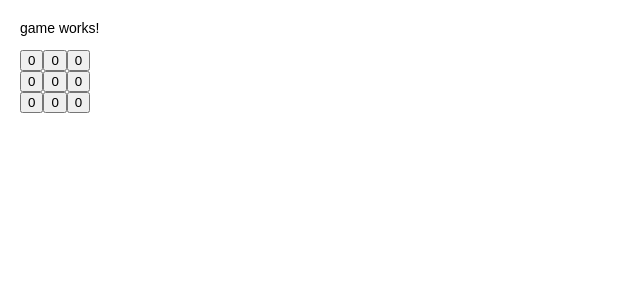
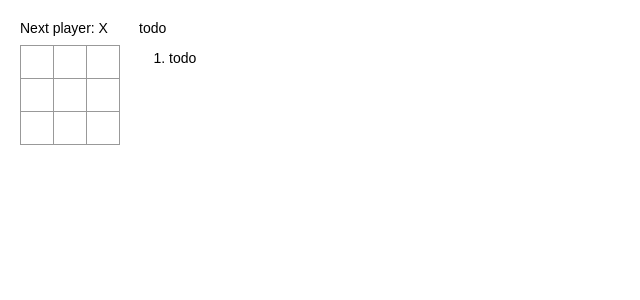
Before and after one commit to nathanBrenner/tic, an Angular app: page / in a window 1280 px wide. Shown: the top 300 px of the page, without its empty margins (0-640 px from the left). Built offline with nearby package versions, Linux system fonts and the light colour scheme.

Commit message:
working version of square

```diff
--- a/src/app/board/board.component.html
+++ b/src/app/board/board.component.html
@@ -1,35 +1,36 @@
 <div>
-  <div className="board-row">
+  <div class="status">{{status}}</div>
+  <div class="board-row">
     <app-square
-      value="0"
+      [value]="0"
     ></app-square>
     <app-square
-      value="0"
+      [value]="1"
     ></app-square>
     <app-square
-      value="0"
+      [value]="2"
     ></app-square>
   </div>
-  <div className="board-row">
+  <div class="board-row">
     <app-square
-      value="0"
+      [value]="3"
     ></app-square>
     <app-square
-      value="0"
+      [value]="4"
     ></app-square>
     <app-square
-      value="0"
+      [value]="5"
     ></app-square>
   </div>
-  <div className="board-row">
+  <div class="board-row">
     <app-square
-      value="0"
+      [value]="6"
     ></app-square>
     <app-square
-      value="0"
+      [value]="7"
     ></app-square>
     <app-square
-      value="0"
+      [value]="8"
     ></app-square>
   </div>
 </div>
--- a/src/app/board/board.component.ts
+++ b/src/app/board/board.component.ts
@@ -9,4 +9,6 @@ import { EventEmitter } from 'events';
 export class BoardComponent {
   @Input() value;
   @Output() onClick = new EventEmitter();
+
+  status = 'Next player: X';
 }
--- a/src/app/game/game.component.html
+++ b/src/app/game/game.component.html
@@ -1,4 +1,12 @@
-<p>
-  game works!
-</p>
-<app-board></app-board>
+<div class="game">
+  <div class="game-board">
+    <app-board>
+    </app-board>
+  </div>
+  <div class="game-info">
+    <div>todo</div>
+    <ol>
+      <li>todo</li>
+    </ol>
+  </div>
+</div>
--- a/src/app/game/game.component.ts
+++ b/src/app/game/game.component.ts
@@ -9,7 +9,6 @@ export class GameComponent implements OnInit {
 
   constructor() { }
 
-  ngOnInit() {
-  }
+  ngOnInit() {}
 
 }
--- a/src/app/square/square.component.css
+++ b/src/app/square/square.component.css
@@ -0,0 +1,14 @@
+.square {
+  background: #fff;
+  border: 1px solid #999;
+  float: left;
+  font-size: 24px;
+  font-weight: bold;
+  line-height: 34px;
+  height: 34px;
+  margin-right: -1px;
+  margin-top: -1px;
+  padding: 0;
+  text-align: center;
+  width: 34px;
+}
--- a/src/app/square/square.component.html
+++ b/src/app/square/square.component.html
@@ -1,3 +1,3 @@
-<button className="square"
-  (click)="onClick.emit()"
->{{value}}</button>
+<button class="square"
+  (click)="handleClick(value)"
+>{{state.value}}</button>
--- a/src/app/square/square.component.ts
+++ b/src/app/square/square.component.ts
@@ -1,11 +1,26 @@
-import { Component, Input, Output, EventEmitter } from '@angular/core';
+import { Component, Input, Output, EventEmitter, OnInit } from '@angular/core';
 
 @Component({
   selector: 'app-square',
   templateUrl: './square.component.html',
   styleUrls: ['./square.component.css']
 })
-export class SquareComponent {
-  @Input() value = '1';
-  @Output() onClick = new EventEmitter();
+export class SquareComponent implements OnInit {
+  @Input() value;
+
+  state;
+
+  handleClick(value) {
+    this.setState({value: 'X'});
+  }
+
+  ngOnInit() {
+    this.state = {
+      value: null
+    }
+  }
+
+  setState(state) {
+    this.state = {...this.state, ...state};
+  }
 }
```
